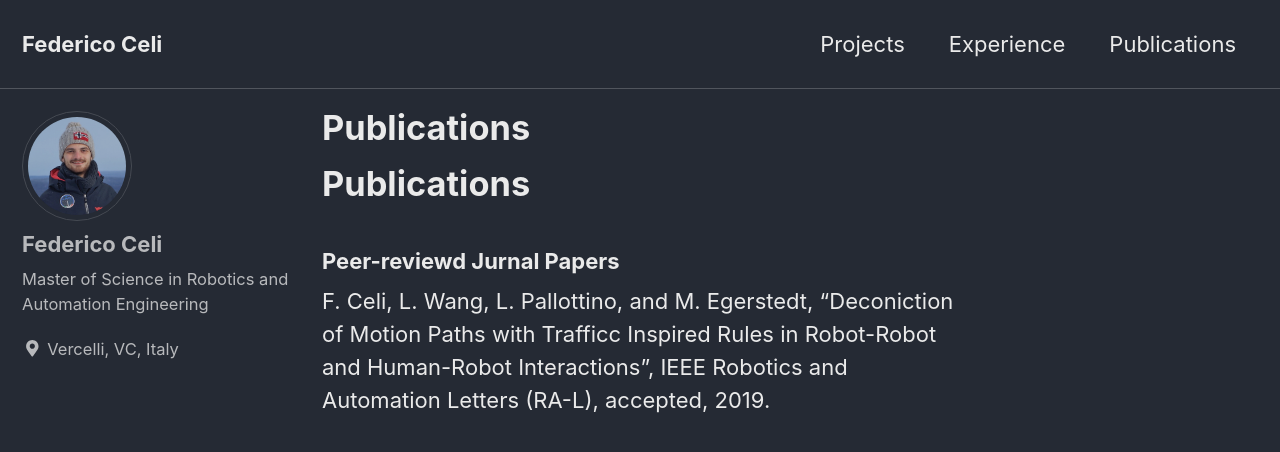
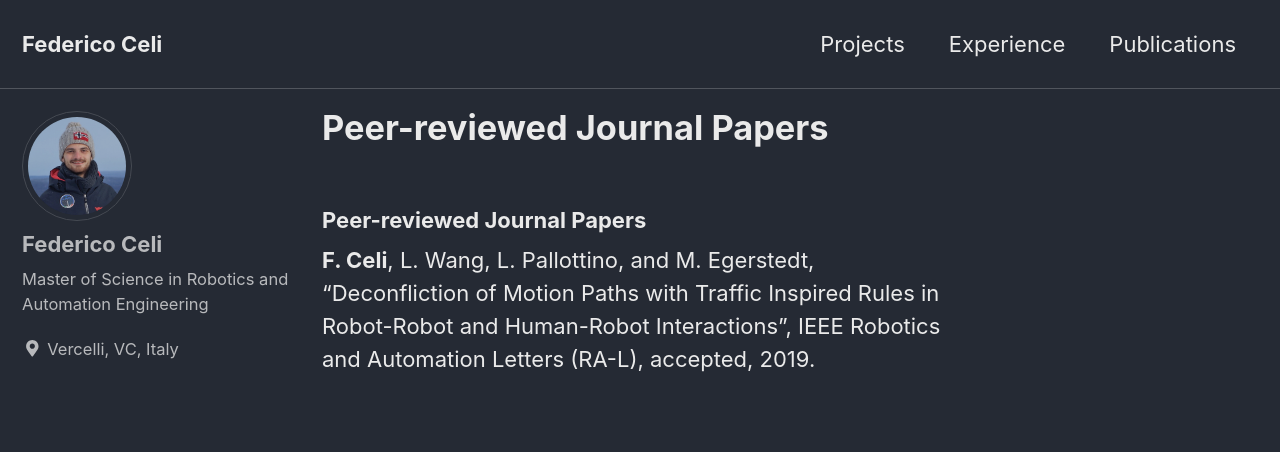
Before and after one commit to federicoceli/federicoceli.github.io, a Jekyll site: the page built from _pages/publications.md, in a window 1280 px wide and 900 px high. Shown: the top 452 px of the window. Built offline with Jekyll 4.4.1, drawn with Linux system fonts in a browser that asks for light colours; cached includes are drawn as plain includes; our own code applies the rules of GitHub Pages for plain Markdown files.

Commit message:
Update publications.md

```diff
--- a/_pages/publications.md
+++ b/_pages/publications.md
@@ -1,3 +1,2 @@
-# Publications
-### Peer-reviewd Jurnal Papers
-F. Celi, L. Wang, L. Pallottino, and M. Egerstedt, “Deconiction of Motion Paths with Trafficc Inspired Rules in Robot-Robot and Human-Robot Interactions”, IEEE Robotics and Automation Letters (RA-L), accepted, 2019.
+### Peer-reviewed Journal Papers
+**F. Celi**, L. Wang, L. Pallottino, and M. Egerstedt, “Deconfliction of Motion Paths with Traffic Inspired Rules in Robot-Robot and Human-Robot Interactions”, IEEE Robotics and Automation Letters (RA-L), accepted, 2019.
```
